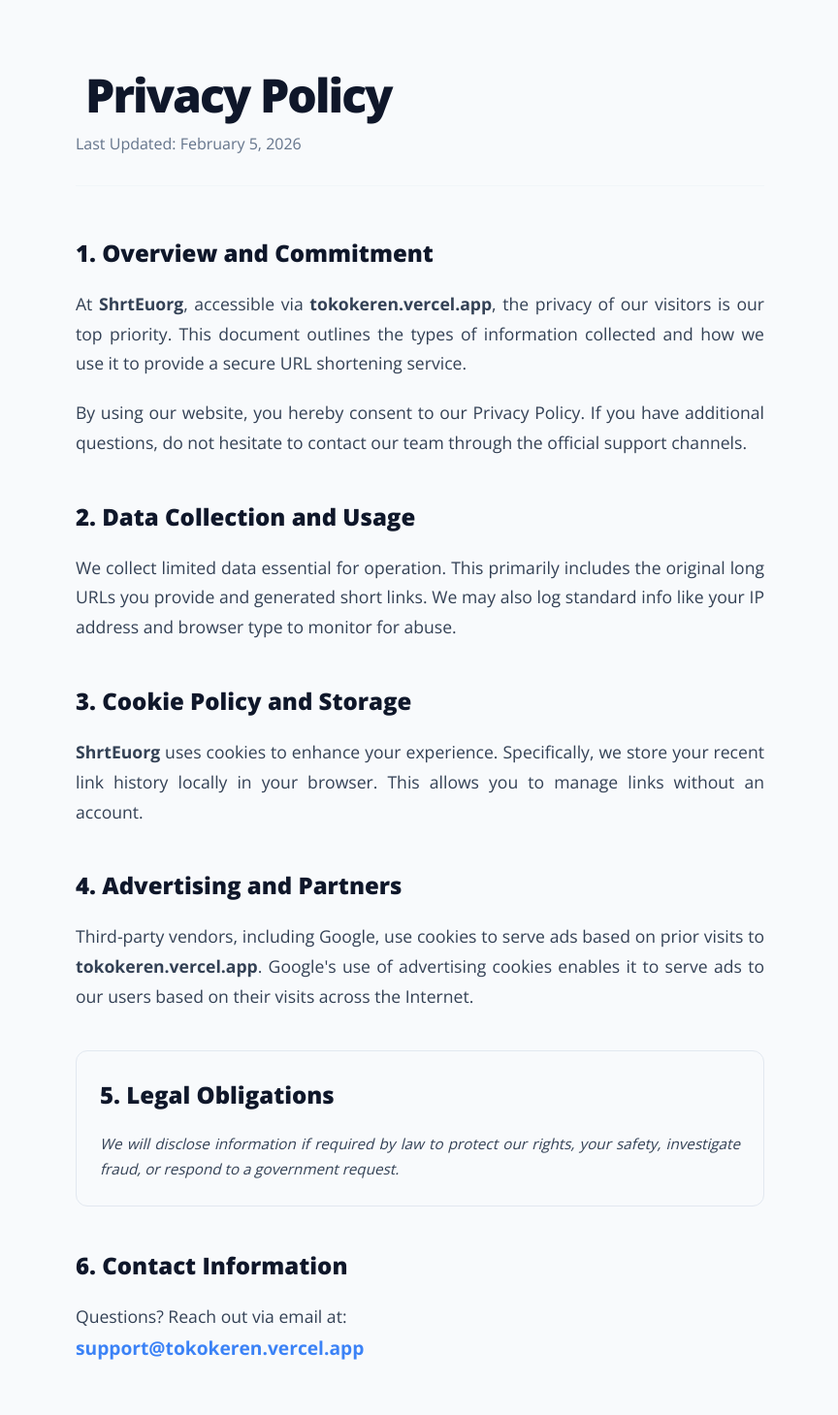
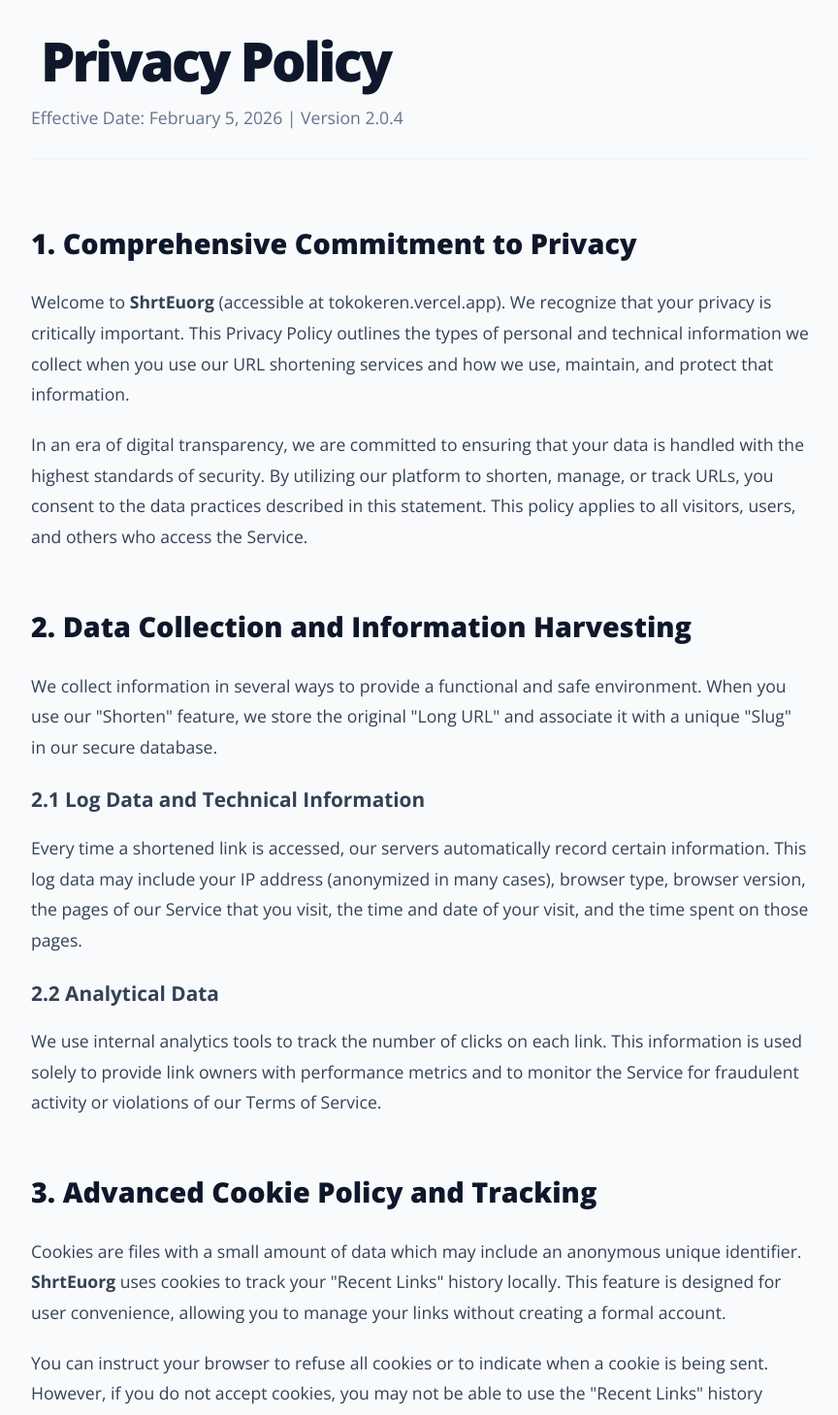
Before and after one commit to page-dotcom/Links, a Next.js app: page /privacy in a window 1280 px wide. Shown: the part 120-1579 px from the top of the page at 97% size, without its empty margins (207-1071 px from the left). Built offline with nearby package versions, Linux system fonts and the light colour scheme.

Commit message:
Update page.js

```diff
--- a/app/privacy/page.js
+++ b/app/privacy/page.js
@@ -4,103 +4,129 @@ import { siteConfig } from '../../lib/config';
 
 export const metadata = {
   title: `Privacy Policy - ${siteConfig.name}`,
-  description: `Read the privacy policy for ${siteConfig.name} (${siteConfig.domain}). Learn how we protect your data and privacy.`,
+  description: `Detailed Privacy Policy for ${siteConfig.name}. Learn how we handle your data, security protocols, and compliance with global privacy standards.`,
 };
 
 export default function PrivacyPolicy() {
-  // Gunakan tanggal statis agar tidak berubah setiap kali di-render (bagus untuk SEO)
   const lastUpdated = "February 5, 2026";
 
   return (
     <>
       <Header />
-      <main style={{ minHeight: '100vh' }}>
+      <main style={{ minHeight: '100vh', paddingTop: '40px' }}>
         <div style={{
-          padding: '60px 20px',
-          maxWidth: '750px',
+          padding: '40px 24px',
+          maxWidth: '850px',
           margin: '0 auto',
-          fontFamily: '-apple-system, BlinkMacSystemFont, "Segoe UI", Roboto, sans-serif'
+          fontFamily: 'Inter, -apple-system, sans-serif'
         }}>
 
-          {/* Header Section */}
-          <div style={{ textAlign: 'left', marginBottom: '48px', borderBottom: '1px solid #f1f5f9', paddingBottom: '32px' }}>
+          {/* Section 1: Title & Introduction */}
+          <div style={{ marginBottom: '60px', borderBottom: '2px solid #f1f5f9', paddingBottom: '30px' }}>
             <h1 style={{
-              fontSize: 'clamp(2rem, 8vw, 3rem)',
-              fontWeight: '850',
-              marginBottom: '12px',
+              fontSize: 'clamp(2.5rem, 7vw, 3.5rem)',
+              fontWeight: '900',
               color: '#0f172a',
-              letterSpacing: '-0.04em'
+              marginBottom: '15px',
+              letterSpacing: '-0.05em'
             }}>
               Privacy Policy
             </h1>
-            <p style={{ color: '#64748b', fontSize: '1rem', fontWeight: '500' }}>
-              Last Updated: {lastUpdated}
+            <p style={{ color: '#64748b', fontSize: '1.1rem', fontWeight: '500' }}>
+              Effective Date: {lastUpdated} | Version 2.0.4
             </p>
           </div>
 
-          {/* Content Section */}
           <div style={{
-            lineHeight: '1.75',
+            lineHeight: '1.8',
             color: '#334155',
             fontSize: '1.1rem',
-            textAlign: 'justify'
+            textAlign: 'left'
           }}>
 
-            <section style={{ marginBottom: '40px' }}>
-              <h2 style={{ fontSize: '1.5rem', fontWeight: '800', marginBottom: '16px', color: '#0f172a' }}>
-                1. Overview and Commitment
+            <section style={{ marginBottom: '50px' }}>
+              <h2 style={{ fontSize: '1.8rem', fontWeight: '800', marginBottom: '20px', color: '#0f172a' }}>
+                1. Comprehensive Commitment to Privacy
               </h2>
               <p style={{ marginBottom: '20px' }}>
-                At <strong>{siteConfig.name}</strong>, accessible via <strong>{siteConfig.domain}</strong>, the privacy of our visitors is our top priority. This document outlines the types of information collected and how we use it to provide a secure URL shortening service.
+                Welcome to <strong>{siteConfig.name}</strong> (accessible at {siteConfig.domain}). We recognize that your privacy is critically important. This Privacy Policy outlines the types of personal and technical information we collect when you use our URL shortening services and how we use, maintain, and protect that information.
               </p>
-              <p>
-                By using our website, you hereby consent to our Privacy Policy. If you have additional questions, do not hesitate to contact our team through the official support channels.
+              <p style={{ marginBottom: '20px' }}>
+                In an era of digital transparency, we are committed to ensuring that your data is handled with the highest standards of security. By utilizing our platform to shorten, manage, or track URLs, you consent to the data practices described in this statement. This policy applies to all visitors, users, and others who access the Service.
               </p>
             </section>
 
-            <section style={{ marginBottom: '40px' }}>
-              <h2 style={{ fontSize: '1.5rem', fontWeight: '800', marginBottom: '16px', color: '#0f172a' }}>
-                2. Data Collection and Usage
+            <section style={{ marginBottom: '50px' }}>
+              <h2 style={{ fontSize: '1.8rem', fontWeight: '800', marginBottom: '20px', color: '#0f172a' }}>
+                2. Data Collection and Information Harvesting
               </h2>
-              <p>
-                We collect limited data essential for operation. This primarily includes the original long URLs you provide and generated short links. We may also log standard info like your IP address and browser type to monitor for abuse.
+              <p style={{ marginBottom: '20px' }}>
+                We collect information in several ways to provide a functional and safe environment. When you use our "Shorten" feature, we store the original "Long URL" and associate it with a unique "Slug" in our secure database.
+              </p>
+              <h3 style={{ fontSize: '1.3rem', fontWeight: '700', marginBottom: '15px' }}>2.1 Log Data and Technical Information</h3>
+              <p style={{ marginBottom: '20px' }}>
+                Every time a shortened link is accessed, our servers automatically record certain information. This log data may include your IP address (anonymized in many cases), browser type, browser version, the pages of our Service that you visit, the time and date of your visit, and the time spent on those pages.
+              </p>
+              <h3 style={{ fontSize: '1.3rem', fontWeight: '700', marginBottom: '15px' }}>2.2 Analytical Data</h3>
+              <p style={{ marginBottom: '20px' }}>
+                We use internal analytics tools to track the number of clicks on each link. This information is used solely to provide link owners with performance metrics and to monitor the Service for fraudulent activity or violations of our Terms of Service.
               </p>
             </section>
 
-            <section style={{ marginBottom: '40px' }}>
-              <h2 style={{ fontSize: '1.5rem', fontWeight: '800', marginBottom: '16px', color: '#0f172a' }}>
-                3. Cookie Policy and Storage
+            <section style={{ marginBottom: '50px' }}>
+              <h2 style={{ fontSize: '1.8rem', fontWeight: '800', marginBottom: '20px', color: '#0f172a' }}>
+                3. Advanced Cookie Policy and Tracking
               </h2>
-              <p>
-                <strong>{siteConfig.name}</strong> uses cookies to enhance your experience. Specifically, we store your recent link history locally in your browser. This allows you to manage links without an account.
+              <p style={{ marginBottom: '20px' }}>
+                Cookies are files with a small amount of data which may include an anonymous unique identifier. <strong>{siteConfig.name}</strong> uses cookies to track your "Recent Links" history locally. This feature is designed for user convenience, allowing you to manage your links without creating a formal account.
+              </p>
+              <p style={{ marginBottom: '20px' }}>
+                You can instruct your browser to refuse all cookies or to indicate when a cookie is being sent. However, if you do not accept cookies, you may not be able to use the "Recent Links" history feature of our Service. We do not use these cookies for cross-site behavioral tracking or profiling for marketing purposes.
               </p>
             </section>
 
-            <section style={{ marginBottom: '40px' }}>
-              <h2 style={{ fontSize: '1.5rem', fontWeight: '800', marginBottom: '16px', color: '#0f172a' }}>
-                4. Advertising and Partners
+            <section style={{ marginBottom: '50px', background: '#f8fafc', padding: '30px', borderRadius: '15px', border: '1px solid #e2e8f0' }}>
+              <h2 style={{ fontSize: '1.8rem', fontWeight: '800', marginBottom: '20px', color: '#0f172a' }}>
+                4. Third-Party Advertising and Google AdSense Compliance
               </h2>
-              <p>
-                Third-party vendors, including Google, use cookies to serve ads based on prior visits to <strong>{siteConfig.domain}</strong>. Google's use of advertising cookies enables it to serve ads to our users based on their visits across the Internet.
+              <p style={{ marginBottom: '20px' }}>
+                We may use third-party advertising companies to serve ads when you visit our website. These companies may use information (not including your name, address, email address, or telephone number) about your visits to this and other websites in order to provide advertisements about goods and services of interest to you.
+              </p>
+              <p style={{ marginBottom: '20px' }}>
+                Google, as a third-party vendor, uses cookies to serve ads on our site. Google's use of the DART cookie enables it to serve ads to our users based on their visit to our site and other sites on the Internet. Users may opt out of the use of the DART cookie by visiting the Google Ad and Content Network privacy policy.
               </p>
             </section>
 
-            <section style={{ marginBottom: '40px', padding: '24px', background: '#f8fafc', borderRadius: '12px', border: '1px solid #e2e8f0' }}>
-              <h2 style={{ fontSize: '1.5rem', fontWeight: '800', marginBottom: '16px', color: '#0f172a' }}>
-                5. Legal Obligations
+            <section style={{ marginBottom: '50px' }}>
+              <h2 style={{ fontSize: '1.8rem', fontWeight: '800', marginBottom: '20px', color: '#0f172a' }}>
+                5. Security Protocols and Infrastructure
               </h2>
-              <p style={{ fontSize: '0.95rem', fontStyle: 'italic' }}>
-                We will disclose information if required by law to protect our rights, your safety, investigate fraud, or respond to a government request.
+              <p style={{ marginBottom: '20px' }}>
+                The security of your data is important to us, but remember that no method of transmission over the Internet, or method of electronic storage is 100% secure. While we strive to use commercially acceptable means to protect your Personal Information, we cannot guarantee its absolute security.
+              </p>
+              <p>
+                We implement SSL (Secure Sockets Layer) encryption for all data transfers and use encrypted database storage to protect the integrity of the shortened URLs and your associated IP logs.
               </p>
             </section>
 
-            <section style={{ marginBottom: '40px' }}>
-              <h2 style={{ fontSize: '1.5rem', fontWeight: '800', marginBottom: '16px', color: '#0f172a' }}>
-                6. Contact Information
+            <section style={{ marginBottom: '50px' }}>
+              <h2 style={{ fontSize: '1.8rem', fontWeight: '800', marginBottom: '20px', color: '#0f172a' }}>
+                6. Link Content and User Responsibility
               </h2>
-              <p>
-                Questions? Reach out via email at: <br />
-                <strong style={{ color: '#3b82f6', fontSize: '1.2rem' }}>support@{siteConfig.domain}</strong>
+              <p style={{ marginBottom: '20px' }}>
+                Our Service allows users to shorten any URL. We do not own or control the content of the destination websites. We are not responsible for the privacy practices of such other sites. We encourage our users to be aware when they leave our site and to read the privacy statements of each and every website that collects personally identifiable information.
+              </p>
+            </section>
+
+            <section style={{ marginBottom: '50px' }}>
+              <h2 style={{ fontSize: '1.8rem', fontWeight: '800', marginBottom: '20px', color: '#0f172a' }}>
+                7. Contact Us for Privacy Concerns
+              </h2>
+              <p style={{ marginBottom: '20px' }}>
+                If you have any questions about this Privacy Policy or wish to report a privacy violation, please contact us at:
+              </p>
+              <p style={{ fontSize: '1.3rem', fontWeight: '700', color: '#3b82f6' }}>
+                support@{siteConfig.domain}
               </p>
             </section>
 
```
